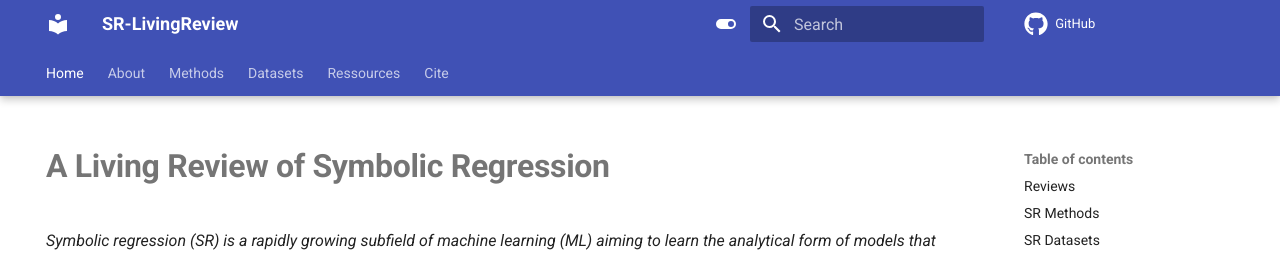
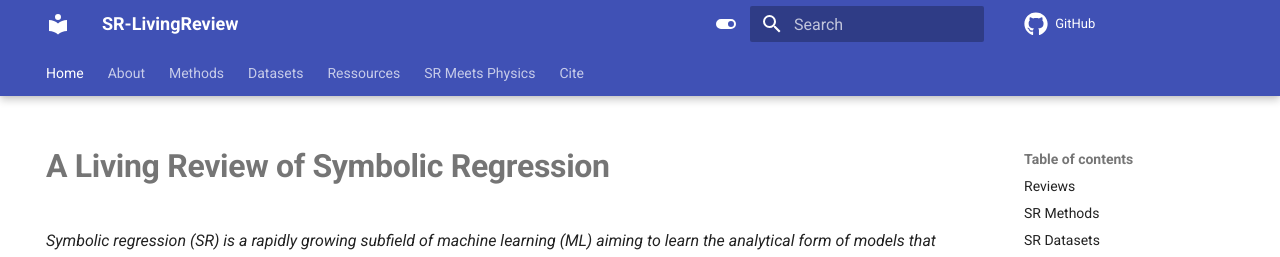
Before and after one commit to nmakke/SR-LivingReview, an MkDocs documentation site: the page built from docs/index.md, in a window 1280 px wide. Shown: the top 257 px of the page. Built offline with MkDocs 1.6.1 and Material for MkDocs 9.7.7, drawn with Linux system fonts in a browser that asks for light colours; formulas are drawn with MathJax 3; comment, search, counter and statistics services are not loaded.

Commit message:
Update mkdocs.yml

```diff
--- a/mkdocs.yml
+++ b/mkdocs.yml
@@ -11,6 +11,7 @@ nav:
     - Methods: methods.md
     - Datasets: datasets.md
     - Ressources: ressources.md
+    - SR Meets Physics: srphysics.md
     - Cite: cite.md
 
 plugins:
```
